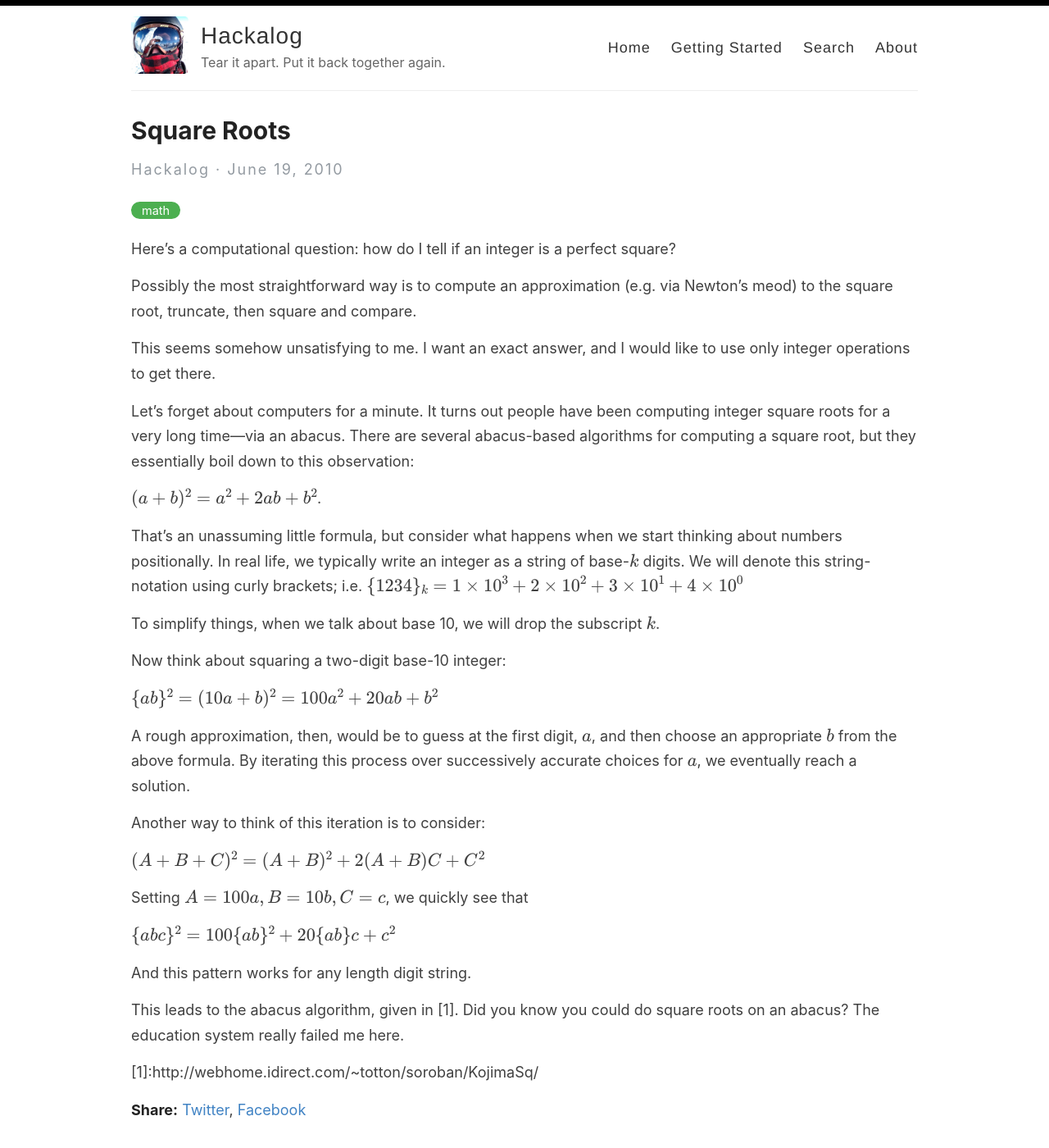
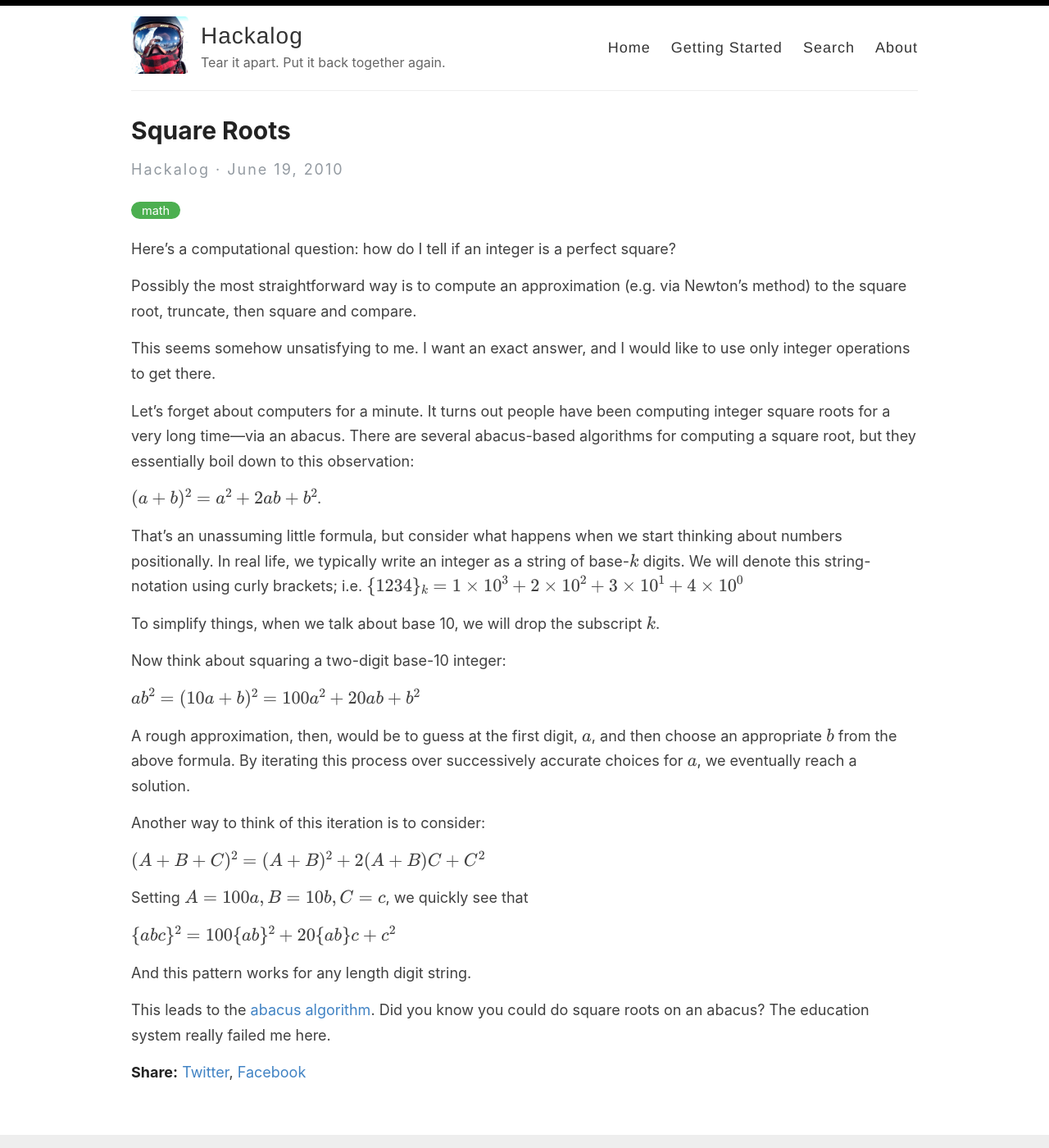
Before and after one commit to hackalog/hackalog.github.io, a Jekyll site: the page built from _posts/2010-06-19-square-roots.md, in a window 1280 px wide and 1400 px high. Shown: the whole window at 82% size. Built offline with Jekyll 4.4.1, drawn with Linux system fonts in a browser that asks for light colours; our own code applies the rules of GitHub Pages for plain Markdown files; formulas are drawn with MathJax 3.

Commit message:
fix link, topu

```diff
--- a/_posts/2010-06-19-square-roots.md
+++ b/_posts/2010-06-19-square-roots.md
@@ -14,7 +14,7 @@ use_math: true
 
 Here's a computational question: how do I tell if an integer is a perfect square?
 
-Possibly the most straightforward way is to compute an approximation (e.g. via Newton's meod) to the square root, truncate, then square and compare.
+Possibly the most straightforward way is to compute an approximation (e.g. via Newton's method) to the square root, truncate, then square and compare.
 
 This seems somehow unsatisfying to me. I want an exact answer, and I would like to use only integer operations to get there.
 
@@ -28,7 +28,7 @@ To simplify things, when we talk about base 10, we will drop the subscript $k$.
 
 Now think about squaring a two-digit base-10 integer:
 
-$ \\{ab\\}^2 = (10a + b)^2 = 100a^2 + 20ab + b^2$
+$ \{ab\}^2 = (10a + b)^2 = 100a^2 + 20ab + b^2$
 
 A rough approximation, then, would be to guess at the first digit, $ a$, and then choose an appropriate $ b$ from the above formula. By iterating this process over successively accurate choices for $ a$, we eventually reach a solution.
 
@@ -42,6 +42,6 @@ $ \\{abc\\}^2 =100 \\{ab\\}^2+ 20\\{ab\\}c + c^2$
 
 And this pattern works for any length digit string.
 
-This leads to the abacus algorithm, given in \[1\]. Did you know you could do square roots on an abacus? The education system really failed me here.
+This leads to the [abacus algorithm][1]. Did you know you could do square roots on an abacus? The education system really failed me here.
 
-\[1\]:http://webhome.idirect.com/~totton/soroban/KojimaSq/
+[1]: http://webhome.idirect.com/~totton/soroban/KojimaSq/
```
